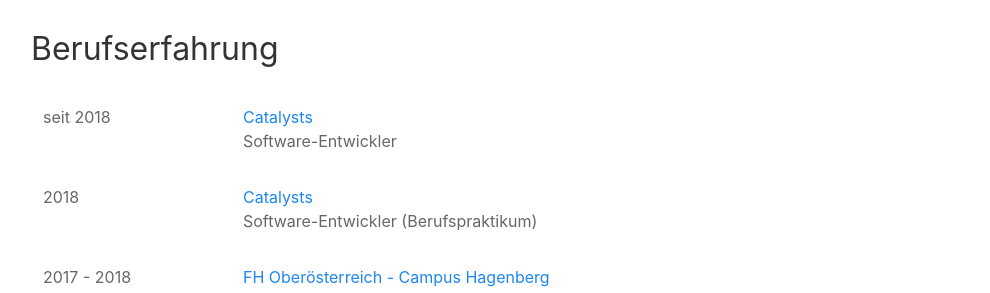
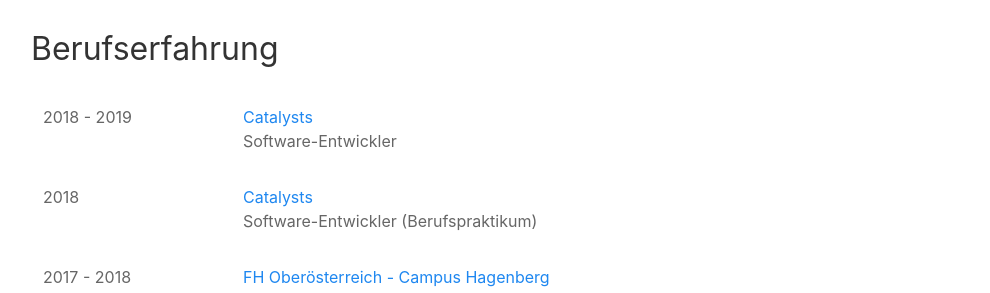
Before and after one commit to stefanschoeberl/stefanschoeberl.github.io, a Jekyll site: the page built from about.html, in a window 1280 px wide. Shown: the part 874-1167 px from the top of the page, without its empty margins (9-999 px from the left). Built offline with Jekyll 4.4.1, drawn with Linux system fonts in a browser that asks for light colours.

Commit message:
Update Catalysts work date

```diff
--- a/_data/about.yml
+++ b/_data/about.yml
@@ -29,7 +29,7 @@
   - company: Catalysts
     position: Software-Entwickler
     link: https://www.catalysts.cc/
-    date: seit 2018
+    date: 2018 - 2019
   - company: Catalysts
     position: Software-Entwickler (Berufspraktikum)
     link: https://www.catalysts.cc/
```
